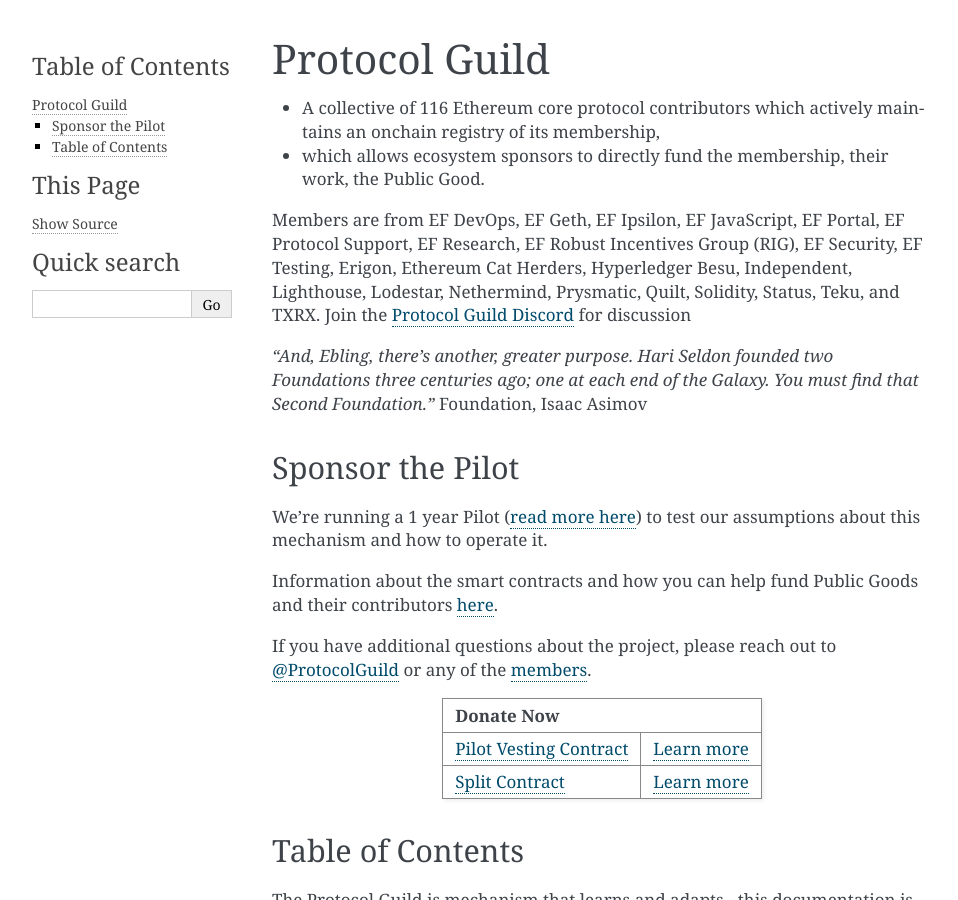
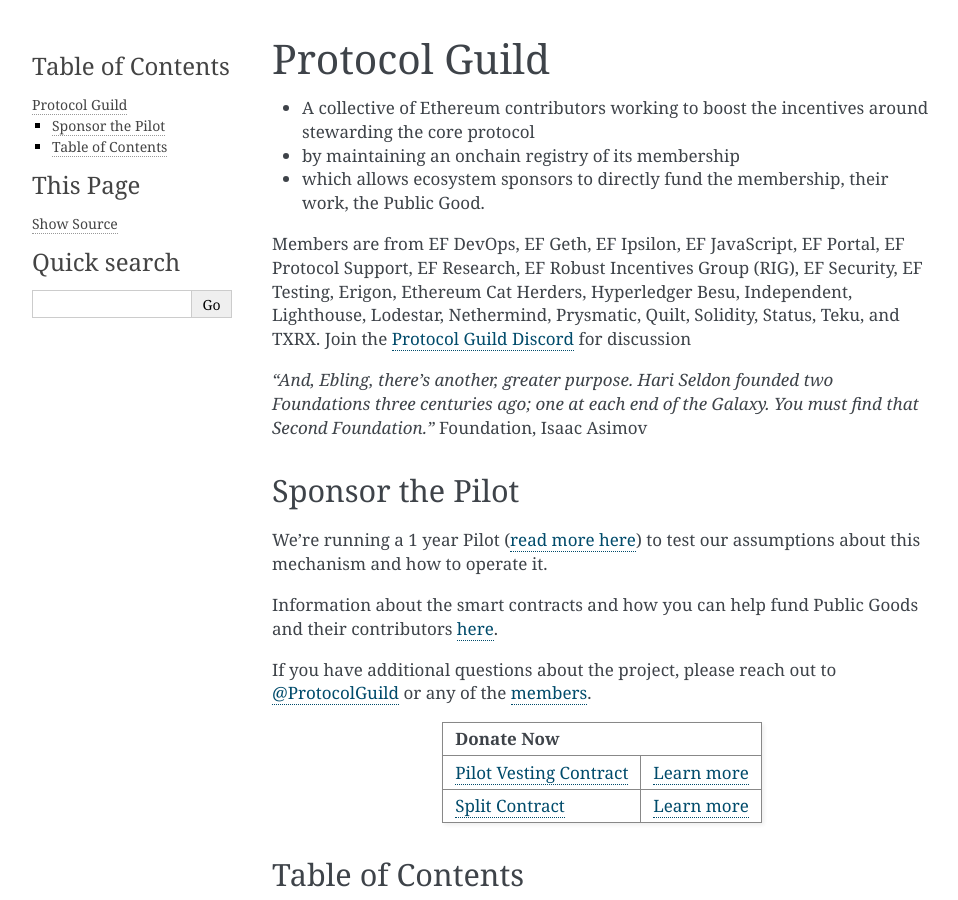
Before and after one commit to protocolguild/documentation, a Sphinx documentation site: the page built from docs/index.rst, in a window 1280 px wide and 900 px high. Shown: the whole window, without its empty margins (148-1106 px from the left). Built offline with Sphinx 7.4.7, drawn with Linux system fonts in a browser that asks for light colours.

Commit message:
update summary

```diff
--- a/docs/index.rst
+++ b/docs/index.rst
@@ -1,7 +1,8 @@
 Protocol Guild
 ------------
 
-- A collective of 116 Ethereum core protocol contributors which actively maintains an onchain registry of its membership,
+- A collective of Ethereum contributors working to boost the incentives around stewarding the core protocol
+- by maintaining an onchain registry of its membership
 - which allows ecosystem sponsors to directly fund the membership, their work, the Public Good.
 
 Members are from EF DevOps, EF Geth, EF Ipsilon, EF JavaScript, EF Portal, EF Protocol Support, EF Research, EF Robust Incentives Group (RIG), EF Security, EF Testing, Erigon, Ethereum Cat Herders, Hyperledger Besu, Independent, Lighthouse, Lodestar, Nethermind, Prysmatic, Quilt, Solidity, Status, Teku, and TXRX. Join the `Protocol Guild Discord <https://discord.gg/t8zSZCvf3y>`_ for discussion
```
